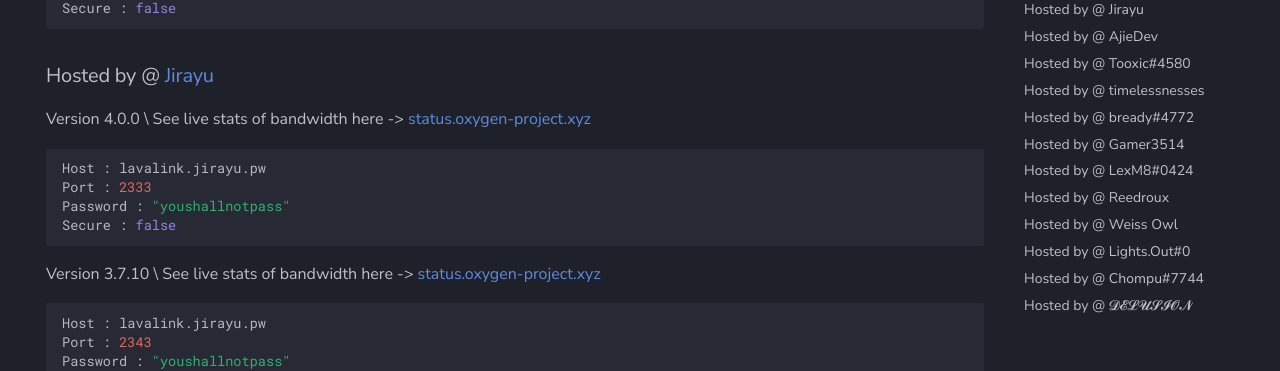
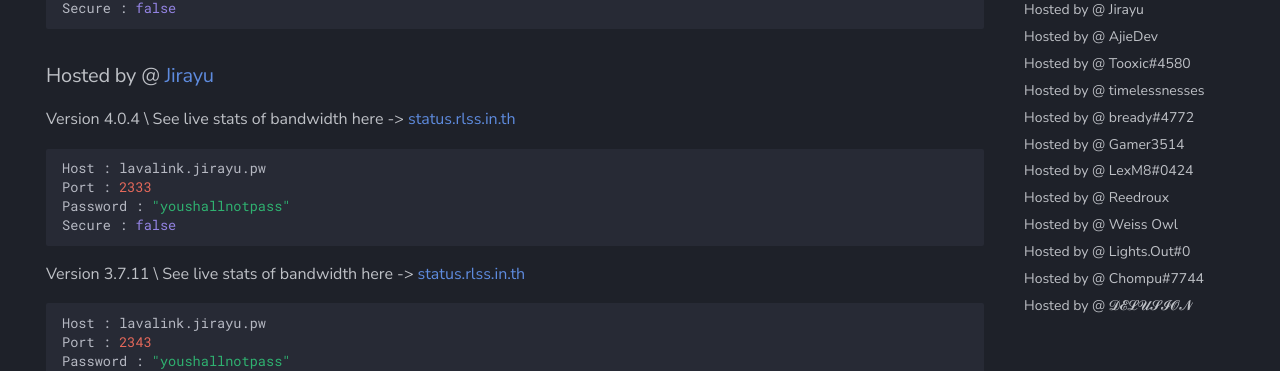
Before and after one commit to DarrenOfficial/lavalink-list, an MkDocs documentation site: the page built from docs/NoSSL/lavalink-without-ssl.md, in a window 1280 px wide and 900 px high, scrolled down 673 px. Shown: the part 152-523 px from the top of the window. Built offline with MkDocs 1.6.1 and Material for MkDocs 9.7.7, drawn with Linux system fonts in a browser that asks for light colours; comment, search, counter and statistics services are not loaded.

Commit message:
Update lavalink-without-ssl.md (#467)

````diff
--- a/docs/NoSSL/lavalink-without-ssl.md
+++ b/docs/NoSSL/lavalink-without-ssl.md
@@ -40,7 +40,7 @@ Secure : false
 ```
 
 ### Hosted by @ [Jirayu](https://jirayu.pw)
-Version 4.0.0 \ See live stats of bandwidth here -> [status.oxygen-project.xyz](https://status.oxygen-project.xyz/report/uptime/60c09da96d2e854b32e95fdf85d9df8f/)
+Version 4.0.4 \ See live stats of bandwidth here -> [status.rlss.in.th](https://status.rlss.in.th/report/uptime/1db881fdebc88d03ea54fa77c4944dc8/)
 ```bash
 Host : lavalink.jirayu.pw
 Port : 2333
@@ -48,7 +48,7 @@ Password : "youshallnotpass"
 Secure : false
 ```
 
-Version 3.7.10 \ See live stats of bandwidth here -> [status.oxygen-project.xyz](https://status.oxygen-project.xyz/report/uptime/60c09da96d2e854b32e95fdf85d9df8f/)
+Version 3.7.11 \ See live stats of bandwidth here -> [status.rlss.in.th](https://status.rlss.in.th/report/uptime/1db881fdebc88d03ea54fa77c4944dc8/)
 ```bash
 Host : lavalink.jirayu.pw
 Port : 2343
````
